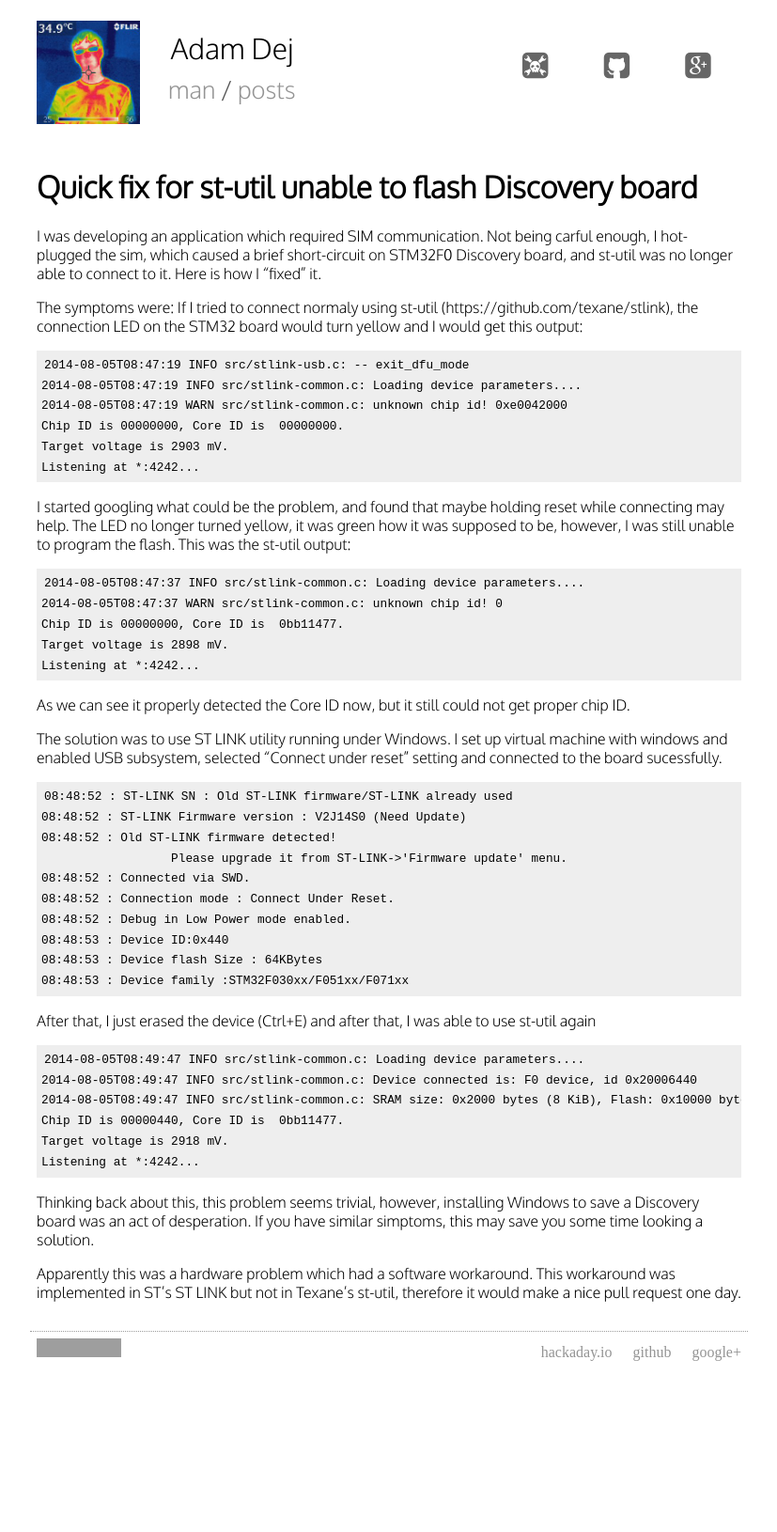
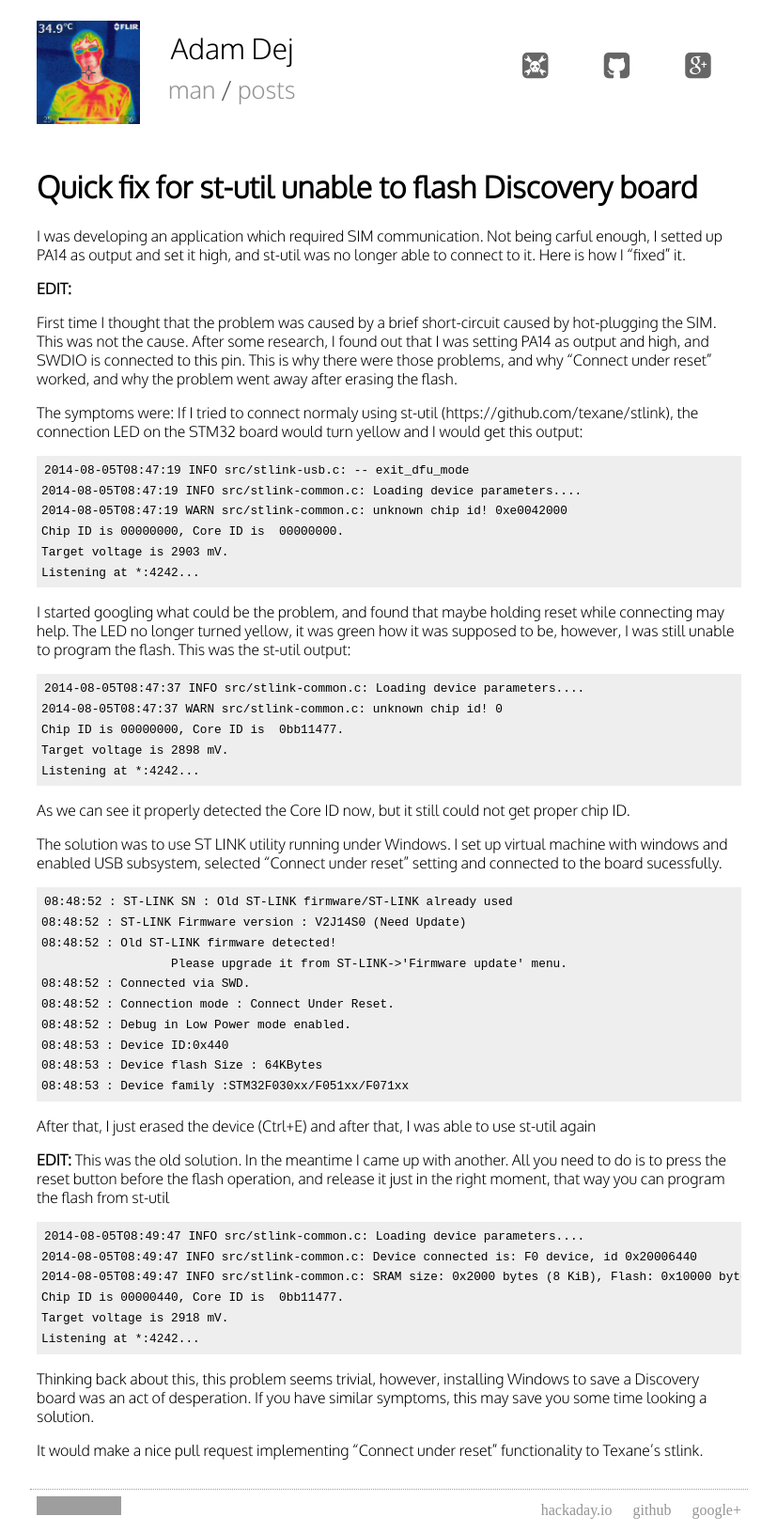
Before and after one commit to adam-dej/adam-dej.github.io, a Jekyll site: the page built from _posts/2014-08-05-stm32-quick-fix.md, in a window 1280 px wide. Shown: the whole page at 94% size, without its empty margins (226-1053 px from the left). Built offline with Jekyll 4.4.1, drawn with Linux system fonts in a browser that asks for light colours; some web fonts are replaced; before the commit the page ends 1462 px from its top, so only the background shows below that; grey boxes are pictures that could not be loaded.

Commit message:
Add edits to post about STM23 quick fix

```diff
--- a/_posts/2014-08-05-stm32-quick-fix.md
+++ b/_posts/2014-08-05-stm32-quick-fix.md
@@ -3,7 +3,11 @@ layout: post
 title: Quick fix for st-util unable to flash Discovery board
 ---
 
-I was developing an application which required SIM communication. Not being carful enough, I hot-plugged the sim, which caused a brief short-circuit on STM32F0 Discovery board, and st-util was no longer able to connect to it. Here is how I "fixed" it.
+I was developing an application which required SIM communication. Not being carful enough, I setted up PA14 as output and set it high, and st-util was no longer able to connect to it. Here is how I "fixed" it.
+
+**EDIT:**
+
+First time I thought that the problem was caused by a brief short-circuit caused by hot-plugging the SIM. This was not the cause. After some research, I found out that I was setting PA14 as output and high, and SWDIO is connected to this pin. This is why there were those problems, and why "Connect under reset" worked, and why the problem went away after erasing the flash.
 
 The symptoms were: If I tried to connect normaly using st-util (https://github.com/texane/stlink), the connection LED on the STM32 board would turn yellow and I would get this output:
 
@@ -45,6 +49,9 @@ The solution was to use ST LINK utility running under Windows. I set up virtual
 
 After that, I just erased the device (Ctrl+E) and after that, I was able to use st-util again
 
+**EDIT:**
+This was the old solution. In the meantime I came up with another. All you need to do is to press the reset button before the flash operation, and release it just in the right moment, that way you can program the flash from st-util
+
 ~~~
 2014-08-05T08:49:47 INFO src/stlink-common.c: Loading device parameters....
 2014-08-05T08:49:47 INFO src/stlink-common.c: Device connected is: F0 device, id 0x20006440
@@ -54,6 +61,6 @@ Target voltage is 2918 mV.
 Listening at *:4242...
 ~~~
 
-Thinking back about this, this problem seems trivial, however, installing Windows to save a Discovery board was an act of desperation. If you have similar simptoms, this may save you some time looking a solution.
+Thinking back about this, this problem seems trivial, however, installing Windows to save a Discovery board was an act of desperation. If you have similar symptoms, this may save you some time looking a solution.
 
-Apparently this was a hardware problem which had a software workaround. This workaround was implemented in ST's ST LINK but not in Texane's st-util, therefore it would make a nice pull request one day.
+It would make a nice pull request implementing "Connect under reset" functionality to Texane's stlink.
```
